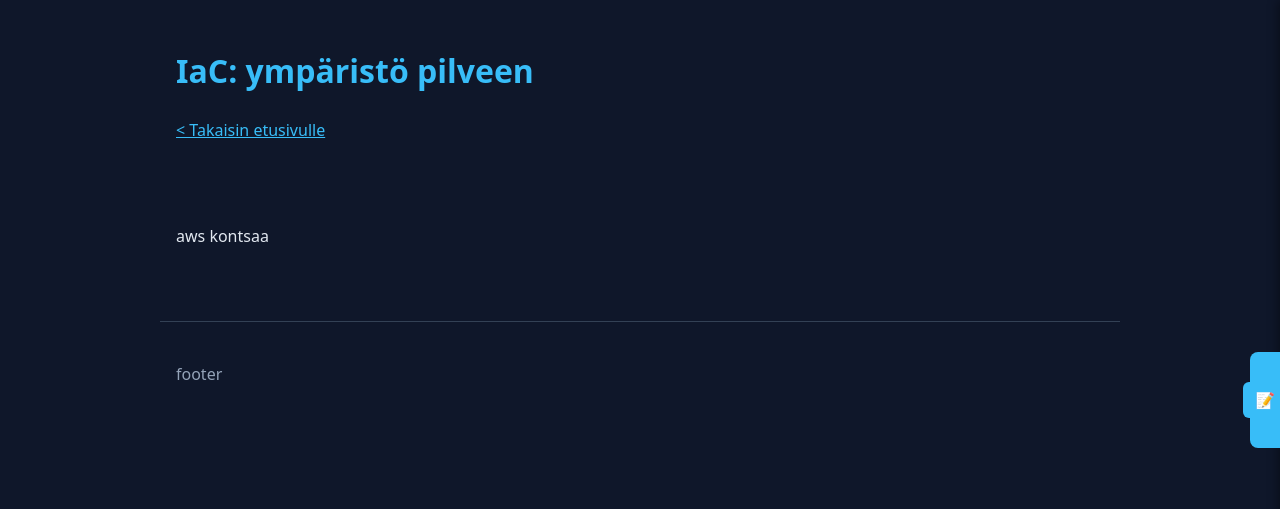
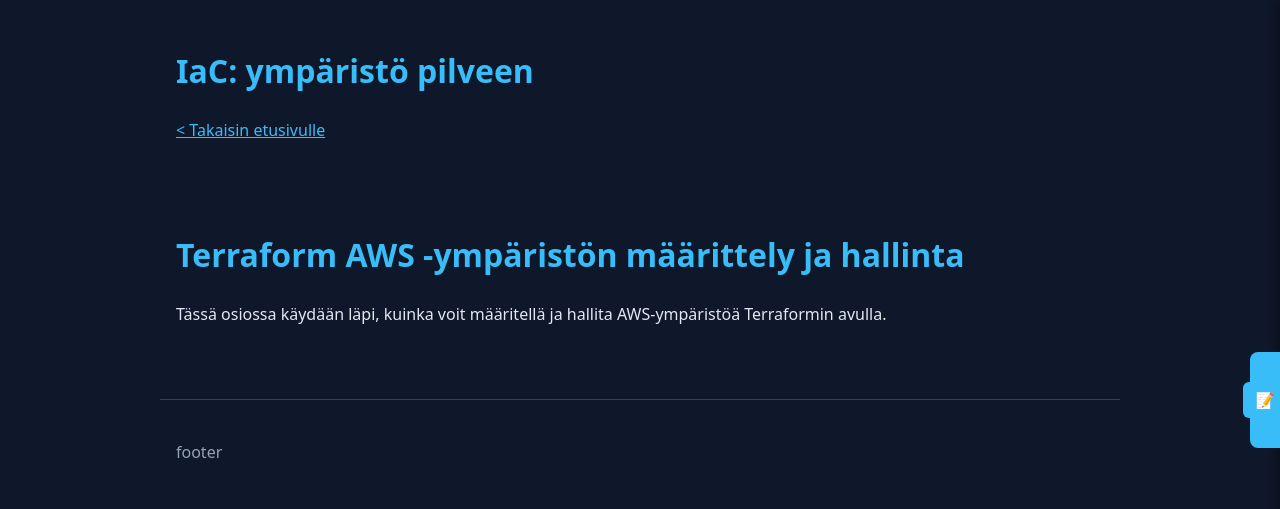
Before and after one commit to katuomin/docker-projekti, a plain HTML site: page web/html/aws-iac.html in a window 1280 px wide. Drawn offline with Linux system fonts and the light colour scheme; no server answers.

Commit message:
terraformtiedostot

```diff
--- a/web/html/aws-iac.html
+++ b/web/html/aws-iac.html
@@ -12,7 +12,8 @@
     <p><a href="index.html">< Takaisin etusivulle</a></p>
   </header>
   <main>
-    <p>aws kontsaa</p>
+    <h1>Terraform AWS -ympäristön määrittely ja hallinta</h1>
+    <p>Tässä osiossa käydään läpi, kuinka voit määritellä ja hallita AWS-ympäristöä Terraformin avulla.</p>
   </main>
   <footer><p>footer</p></footer>
   <script src="js/notes.js"></script>
```
Also changed, not shown: README.md, terraformexample/README.md (added), 7 other files.
